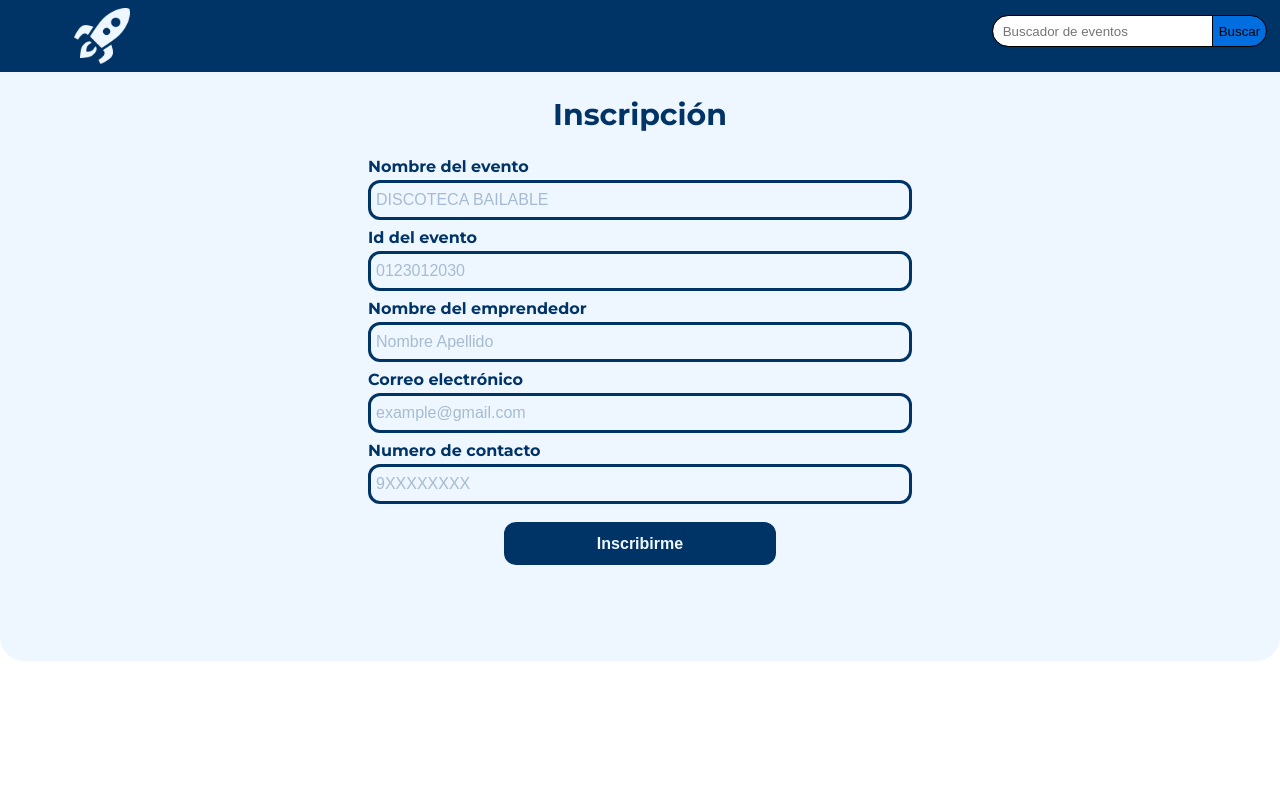
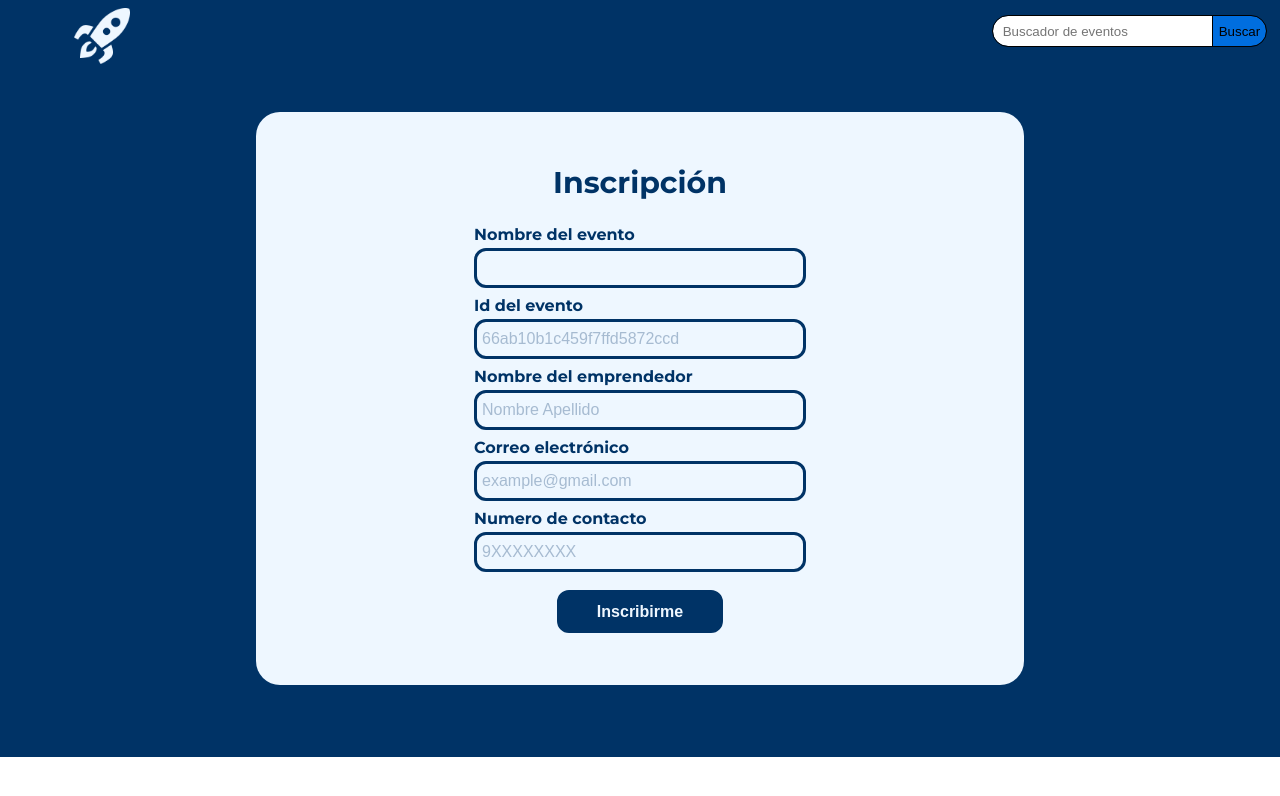
Before and after one commit to CrisNK/Proyecto-MDD, a React (Vite) app in the folder frontend/: page /inscripciones/inscribir in a window 1280 px wide. Shown: the top 796 px of the page. Built offline with nearby package versions, Linux system fonts and the light colour scheme; no server answers.

Commit message:
Co-authored-by: Cristóbal Alarcón <CrisNK@users.noreply.github.com>

```diff
--- a/frontend/src/AppRouter.jsx
+++ b/frontend/src/AppRouter.jsx
@@ -15,6 +15,7 @@ import BuscarEvento from './pages/BuscarEvento';
 import Eventos from './pages/CrearEventos';
 import VerEvento from './pages/ListaEventos';
 import VerEventos from './pages/ListaEventos';
+import VerInscripciones from './pages/EliminarInscripcion';
 
 const AppRouter = () => {
   return (
@@ -35,6 +36,12 @@ const AppRouter = () => {
         path="/inscripciones/inscribir"
         element={
           <Inscripcion />
+        }
+      />
+      <Route
+        path="/inscripciones/visualizar/"
+        element={
+          <VerInscripciones />
         }
       />
       <Route
--- a/frontend/src/components/Navbar.jsx
+++ b/frontend/src/components/Navbar.jsx
@@ -74,12 +74,20 @@ const Navbar = ({ isHomePage }) => {
                         <li className={location.pathname === "/verevento" ? "active" : ""}>
                             <NavLink to="/verevento">Ver Eventos</NavLink>
                         </li>
+
                         <li className={location.pathname === "/perfil" ? "active" : ""}>
                             <NavLink to="/profile">Perfil</NavLink>
                         </li>
+                        {userRole === 'emprendedor' && (
                         <li className={location.pathname === "/Inscripciones" ? "active" : ""}>
-                            <NavLink to="/inscripciones/inscribir">Incribir evento</NavLink>
+                            <NavLink to="/inscripciones/inscribir">Inscribir Evento</NavLink>
                         </li>
+                        )}
+                        {userRole === 'emprendedor' && (
+                        <li className={location.pathname === "/VerInscripciones" ? "active" : ""}>
+                            <NavLink to="/inscripciones/visualizar">Mis Inscripciones</NavLink>
+                        </li>
+                        )}
                         <li className={location.pathname === "/" ? "active" : ""}>
                             <NavLink to="/" onClick={logoutSubmit}>Cerrar</NavLink>
                         </li>
--- a/frontend/src/helpers/alert.js
+++ b/frontend/src/helpers/alert.js
@@ -2,33 +2,34 @@ import Swal from "sweetalert2";
 
 export const showSuccessAlert = () => {
     Swal.fire({
-        position: "top-end",
+        position: "center",
         icon: "success",
         title: "Inscripción enviada!",
         showConfirmButton: false,
-        timer: 3500,
+        timer: 1500,
       });
 }
 
 export const showErrorAlert = () => {
     Swal.fire({
-        position: "top-end",
+        position: "center",
         icon: "error",
         title: "Error al enviar la inscripción!",
         showConfirmButton: false,
-        timer: 3500,
+        timer: 1500,
       });
 }
 
 export const noEncontrado = () => {
   Swal.fire({
-      position: "top-end",
+      position: "center",
       icon: "error",
       title: "Evento no encontrado!",
       showConfirmButton: false,
-      timer: 3500,
+      timer: 1500,
     });
 }
+
 export const ShowCreateEventAlert = () => {
   Swal.fire({
     position: "center",
--- /dev/null
+++ b/frontend/src/pages/EliminarInscripcion.jsx
@@ -0,0 +1,57 @@
+import { useState, useEffect } from 'react';
+import { ObtenerInscripciones } from '../services/eliminarInscripcion.service.js'; // Asegúrate de que la ruta sea correcta
+import '../styles/eventos.css';
+import Navbar from '../components/Navbar.jsx';
+import { Link } from 'react-router-dom';
+
+function VerInscripciones() {
+    const [inscripciones, setInscripciones] = useState([]);
+    const [error, setError] = useState(null);
+
+    useEffect(() => {
+        const fetchInscripciones = async () => {
+            try {
+                const result = await ObtenerInscripciones();
+                setInscripciones(result.data.data);
+                setError(null);
+            } catch (error) {
+                console.error('Error al obtener inscripciones:', error);
+                setInscripciones([]);
+                setError('Error al obtener inscripciones');
+            }
+        };
+
+        fetchInscripciones();
+    }, []);
+
+    return (
+        <div>
+            <Navbar isHomePage={false} />
+            <h2 className='results'>Mis Inscripciones a Eventos</h2>
+            {error && <p className="error-message">{error}</p>}
+            <div className='background-results-events'>
+                {inscripciones.length > 0 ? (
+                    <ul>
+                        {inscripciones.map((inscripcion) => (
+                            <li className='event-founded' key={inscripcion._id}>
+                                <h2 className='title'>{inscripcion.nombreEvento}</h2>
+                                <img src='https://lh4.googleusercontent.com/proxy/En76-vkgHMKUZ1G7fVkZmQrKZgna3vcQ4yHNsMUwdGysOnV_9E-9bF_ZoKk3tqLEKVK4f4PJSaZbNo6xXOgfmf33ubQckDuIr1L5YhyAvIrKXpQ' alt='Imagen del evento'></img>
+                                <h4>Emprendimiento:</h4>
+                                <p>{inscripcion.nombreEmprendimiento}</p>
+                                <h4>Emprendedor:</h4>
+                                <p>{inscripcion.nombreEmprendedor}</p>
+                                <h4>Email de Contacto:</h4>
+                                <p>{inscripcion.email}</p>
+                                <h4>Número de Contacto:</h4>
+                                <p>{inscripcion.numeroContacto}</p>
+                                <button>Cancelar Inscripción</button>
+                            </li>
+                        ))}
+                    </ul>
+                ) : (!error && <p>No tienes inscripciones a eventos.</p>)}
+            </div>
+        </div>
+    );
+};
+
+export default VerInscripciones;
--- a/frontend/src/pages/Inscripcion.jsx
+++ b/frontend/src/pages/Inscripcion.jsx
@@ -9,7 +9,9 @@ function Inscripcion()  {
     const inscripcionSubmit = (data) => {
         console.log('Datos del formulario:', data); // Ver los datos del formulario
         postInscripcion(data).then(() => {
-            navigate('/');
+            setTimeout(() => {
+                navigate('/');
+            }, 1500);
         }).catch((error) => {
             // Verificar el contenido del error
             console.error('Error en la inscripción:', error);
@@ -22,20 +24,21 @@ function Inscripcion()  {
     return (
         <>
         <Navbar/>
+        <div className="form-InscribirEvento">
             <Form
                 title="Inscripción"
                 fields={[
                     {
                         label: "Nombre del evento",
                         name: "nombreEvento",
-                        placeholder: "DISCOTECA BAILABLE",
+                        placeholder: "",
                         type: "text",
                         required: true,
                     },
                     {
                         label: "Id del evento",
                         name: "eventoId",
-                        placeholder: "0123012030",
+                        placeholder: "66ab10b1c459f7ffd5872ccd",
                         type: "text",
                         required: true,
                     },
@@ -71,6 +74,7 @@ function Inscripcion()  {
                 buttonText="Inscribirme"
                 onSubmit={inscripcionSubmit}
             />
+        </div>
         </>
     )
 }
--- a/frontend/src/pages/Profile.jsx
+++ b/frontend/src/pages/Profile.jsx
@@ -41,6 +41,13 @@ const Profile = () => {
               disabled: true,
             },
             {
+              label: "Nombre de emprendimiento",
+              name: "emprendimiento",
+              type: "text",
+              value: userProfile.emprendimiento,
+              disabled: true,
+            },
+            {
               label: "Correo electrónico",
               name: "email",
               type: "email",
--- /dev/null
+++ b/frontend/src/services/eliminarInscripcion.service.js
@@ -0,0 +1,16 @@
+import axios from './root.service.js';
+
+
+export const ObtenerInscripciones = async () => {
+    try {
+        const response = await axios.get('/inscripciones/visualizar', {
+            headers: {
+                'Cache-Control': 'no-cache',
+                'Pragma': 'no-cache'
+            }
+        });
+        return response;
+    } catch (error) {
+        throw error.response?.data || error.message;
+    }
+};
--- a/frontend/src/services/inscripcion.service.js
+++ b/frontend/src/services/inscripcion.service.js
@@ -8,6 +8,7 @@ export async function postInscripcion(data) {
         console.log('Respuesta del servidor:', response);
         const { status } = response;
 
+
         if (status === 201) {
             showSuccessAlert();
         } else{
@@ -17,7 +18,11 @@ export async function postInscripcion(data) {
         return response.data;
     } catch (error) {
         console.error('Error:', error);
-        showErrorAlert();
+        if(error.response.status === 400){
+            noEncontrado();
+        } else{
+            showErrorAlert();
+        }
         throw error.response?.data || error.message;
     }
 }
--- a/frontend/src/styles/form.css
+++ b/frontend/src/styles/form.css
@@ -7,7 +7,7 @@
 
 .form-style {
 	background-color: #eef7ff;
-	padding: 12vh;
+	padding: 6.5vh;
 	display: flex;
 	flex-direction: column;
 	border-radius: 24px;
@@ -55,7 +55,7 @@
 		padding: 1.2vh 0;
 		border-radius: 12px;
 		border: none;
-		width: 25%;
+		width: 100%;
 		background-color: #003366;
 		color: #eef7ff;
 		font-weight: bold;
@@ -72,10 +72,34 @@
 	div {
 		display: flex;
 		flex-direction: column;
-		width: 50%;
+		width: 100%;
 		p {
 			margin: 0;
 			padding: 2vh 0 0 0;
 		}
 	}
 }
+
+.form-InscribirEvento{
+	background-color: #003366;
+	padding: 14vh 20vw 9vh 20vw;
+	div {
+		width: 50%;
+		display: flex;
+	}
+	button {
+		padding: auto;
+		display: flex;
+		justify-content: center;
+		padding: 1.2vh 0;
+		border-radius: 12px;
+		border: none;
+		width: 25%;
+		background-color: #003366;
+		color: #eef7ff;
+		font-weight: bold;
+		font-size: 16px;
+		border: 3px solid #003366;
+		margin-top: 10px;
+	}
+}
```
Also changed, not shown: frontend/src/styles/eliminarInscripcion.css (added), 1 other file (tests, documents, lock files or other folders).
